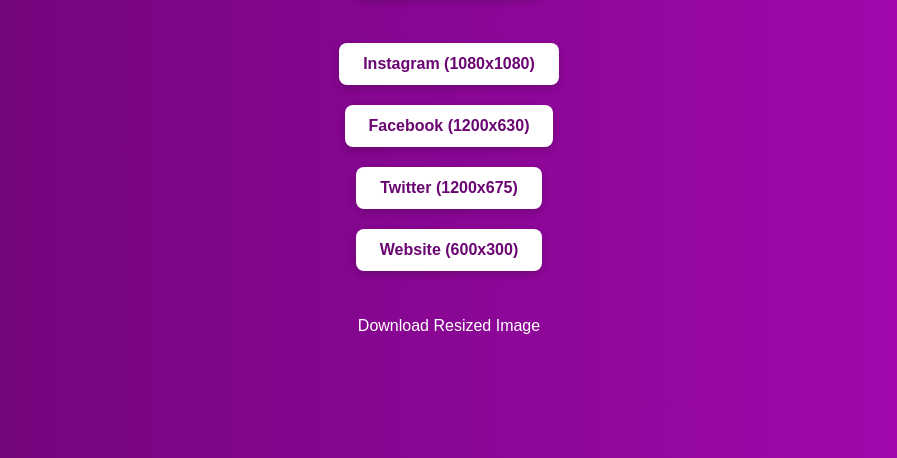
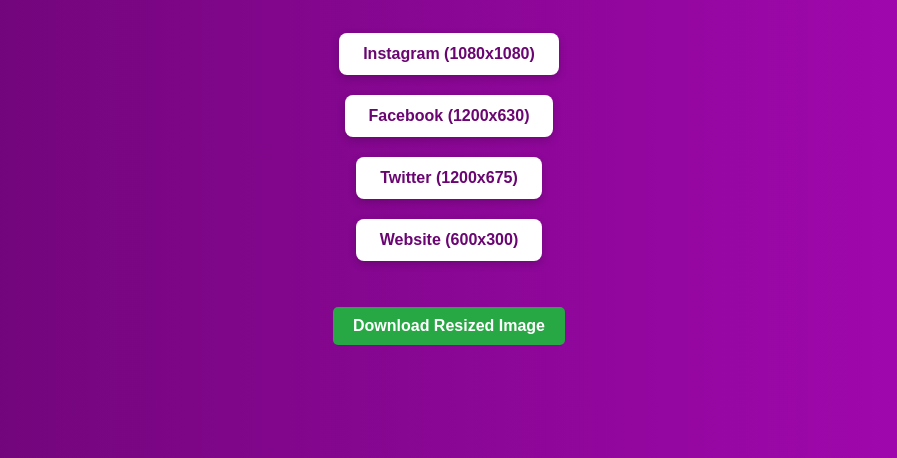
Before and after one commit to dharmendra4522/image-resize, a plain HTML site: page index.html in a window 1280 px wide. Shown: the part 358-816 px from the top of the page, without its empty margins (191-1088 px from the left). Drawn offline with Linux system fonts and the light colour scheme.

Commit message:
add button css style.css

```diff
--- a/style.css
+++ b/style.css
@@ -79,3 +79,22 @@ button:active {
   transform: scale(0.95);
   box-shadow: none;
 }
+
+.hidden {
+    display: none;
+}
+
+#download-button {
+    display: inline-block;
+    padding: 10px 20px;
+    background-color: #28a745;
+    color: white;
+    text-decoration: none;
+    border-radius: 5px;
+    font-weight: bold;
+    transition: 0.3s;
+}
+
+#download-button:hover {
+    background-color: #218838;
+}
```
